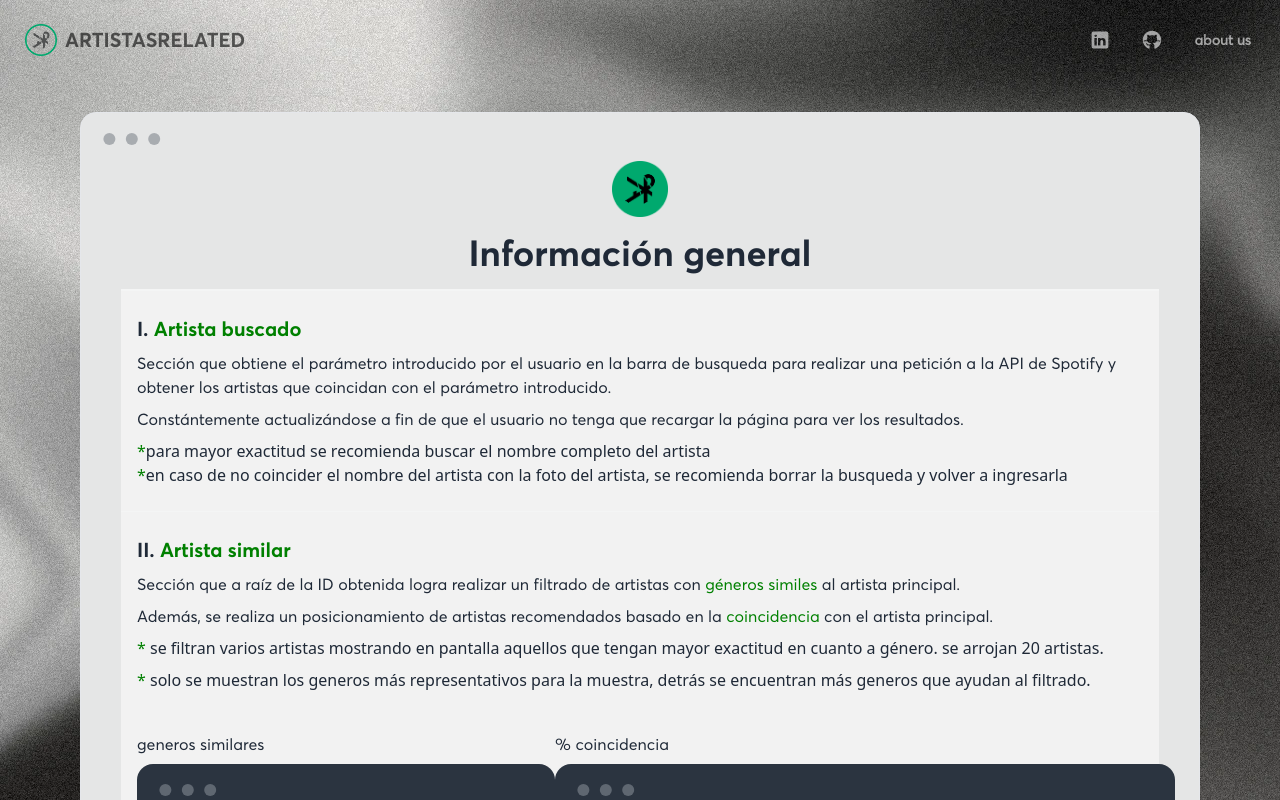
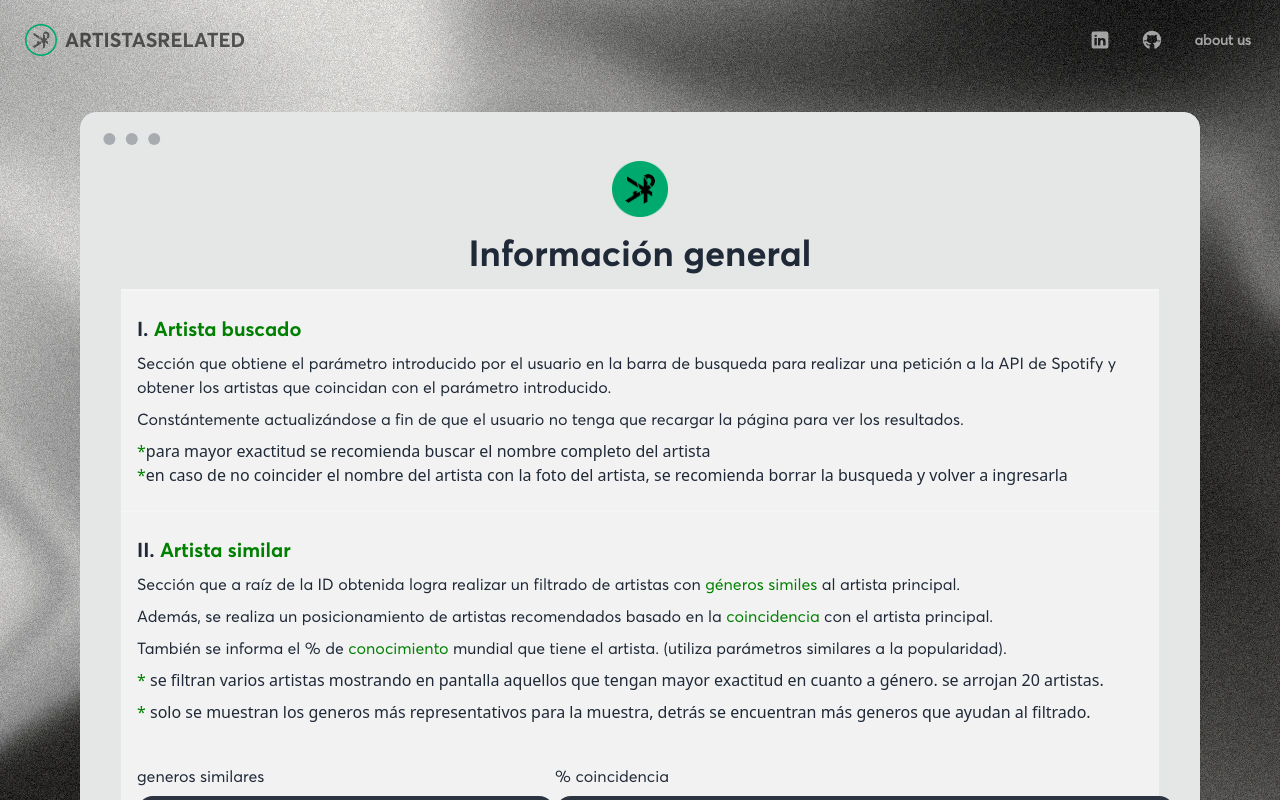
Before and after one commit to Jeroovega/Artist-Related, a React (Vite) app: page /about in a window 1280 px wide. Shown: the top 800 px of the page. Built offline with nearby package versions, Linux system fonts and the light colour scheme; no server answers.

Commit message:
agregando conocimiento

```diff
--- a/src/components/Inicio/ResultadoRelacionado.jsx
+++ b/src/components/Inicio/ResultadoRelacionado.jsx
@@ -43,7 +43,7 @@ const ResultadoRelacionado = () => {
                 </figure>
                 <div className="card-body">
                   <h2 className="card-title cursor-pointer font-Subtitulo border-b-2 pb-2 mb-2 border-white/60">{artista.name}</h2>
-                  <p className="text-sm font-Titulo text-white/90">coincidencia: {artista.popularity}%</p>
+                  <p className="text-sm font-Titulo text-white/90">reconocimiento: {artista.popularity}%</p>
                   {/* <p className="text-sm font-Subtitulo">seguidores: {artista.followers.total.toString().replace(/\B(?=(\d{3})+(?!\d))/g, ".")}</p> */}
                   <p className="text-sm font-Subtitulo">generos: {artista.genres ? artista.genres.slice(0, 3).join(' | ') : 'No hay genero'}</p>
                   <div className="card-actions justify-start">
--- a/src/pages/AboutUs.jsx
+++ b/src/pages/AboutUs.jsx
@@ -46,6 +46,7 @@ const AboutUs = () => {
                   Sección que a raíz de la ID obtenida logra realizar un filtrado de artistas con <span className='text-[#008000]'>géneros similes</span>  al artista principal.
                 </p>
                 <p className='pt-2 font-Subtitulo'>Además, se realiza un posicionamiento de artistas recomendados basado en la <span className='text-[#008000]'>coincidencia</span> con el artista principal.</p>
+                <p className='pt-2 font-Subtitulo'>También se informa el % de <span className='text-[#008000]'>conocimiento</span> mundial que tiene el artista. (utiliza parámetros similares a la popularidad).</p>
                 <p className='pt-2 text-white/'>
                   <span className='text-[#008000]'>*</span> se filtran varios artistas mostrando en pantalla aquellos que tengan mayor exactitud en cuanto a género. se arrojan 20 artistas.
                 </p>
```
